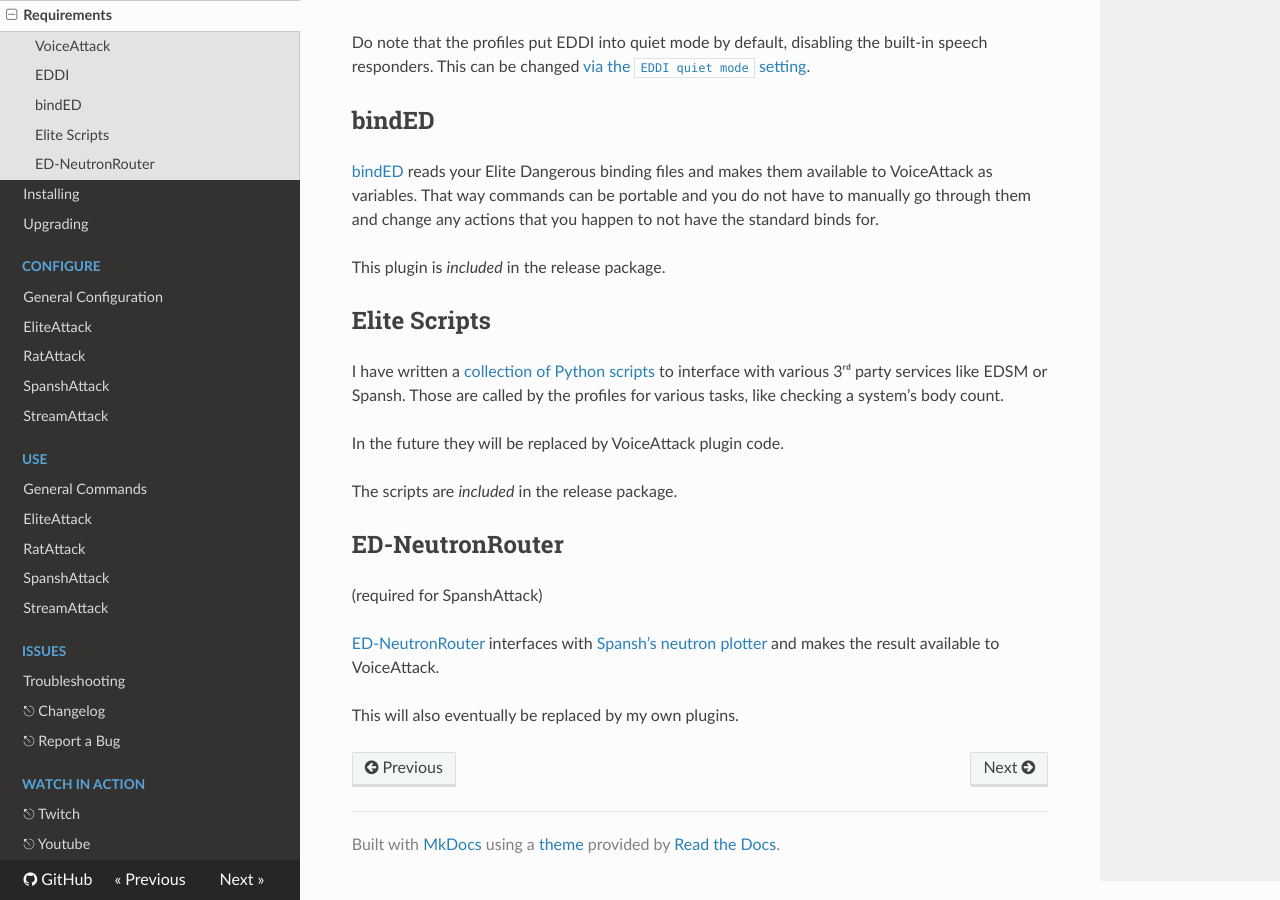
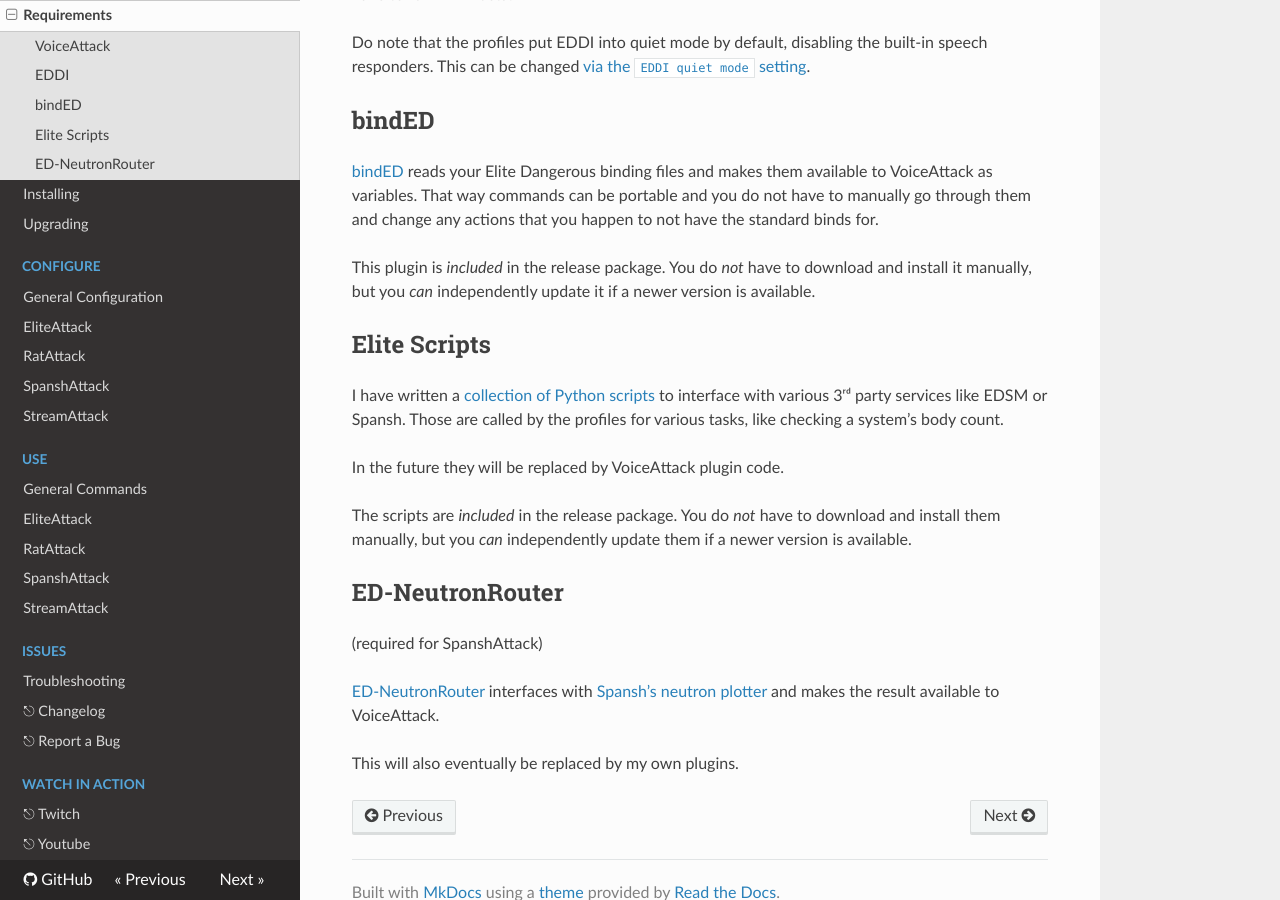
Before and after one commit to alterNERDtive/VoiceAttack-profiles, an MkDocs documentation site: the page built from docs/requirements.md, in a window 1280 px wide and 900 px high, scrolled down 792 px. Built offline with MkDocs 1.6.1, drawn with Linux system fonts in a browser that asks for light colours; nearby versions of some CDN libraries.

Commit message:
docs: clarified not having to install bundled dependencies manually
fixes #127

```diff
--- a/docs/requirements.md
+++ b/docs/requirements.md
@@ -40,7 +40,9 @@
 commands can be portable and you do not have to manually go through them and
 change any actions that you happen to not have the standard binds for.
 
-This plugin is _included_ in the release package.
+This plugin is _included_ in the release package. You do _not_ have to download
+and install it manually, but you _can_ independently update it if a newer
+version is available.
 
 ## Elite Scripts
 
@@ -51,7 +53,9 @@
 
 In the future they will be replaced by VoiceAttack plugin code.
 
-The scripts are _included_ in the release package.
+The scripts are _included_ in the release package. You do _not_ have to download
+and install them manually, but you _can_ independently update them if a newer
+version is available.
 
 ## ED-NeutronRouter
 
```
Also changed, not shown: CHANGELOG.md (+1 -0 lines).
